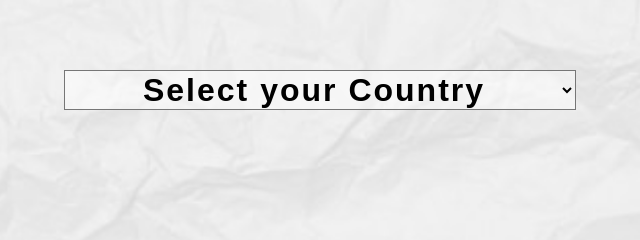
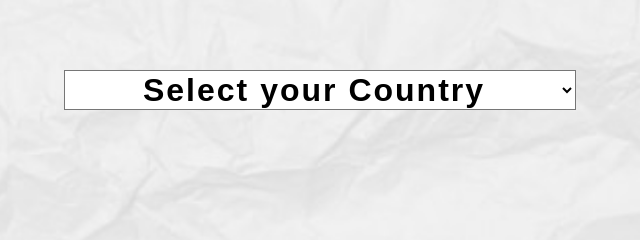
Before and after one commit to HeDz7/Country, a plain HTML site: page index.html in a window 1280 px wide. Shown: the part 310-550 px from the top of the page, 320-960 px from the left. Drawn offline with Linux system fonts and the light colour scheme; a web font is replaced by a local one.

Commit message:
Update style.css

```diff
--- a/style.css
+++ b/style.css
@@ -25,7 +25,7 @@ body {
   text-align: center;
   font: bolder 2em 'MS Madi', sans-serif;
   letter-spacing: 2px;
-  background: rgba(255, 255, 255, 0.451);
+  background: white;
 }
 
 #select option {
```
